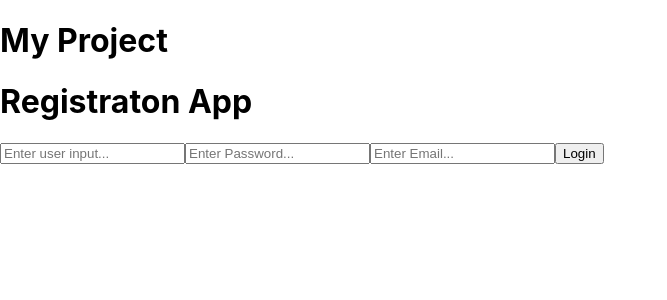
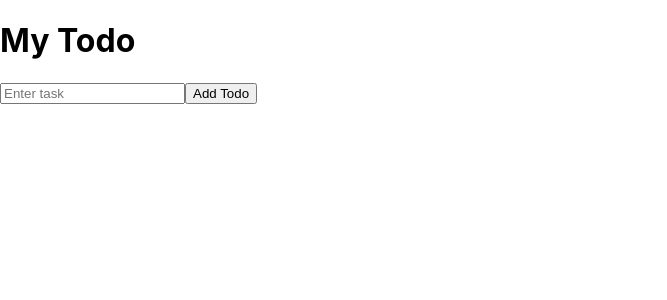
Before and after one commit to RishivYadav/fourth-react, a React (Create React App) app: page / in a window 1280 px wide. Shown: the top 300 px of the page, without its empty margins (0-667 px from the left). Built offline with nearby package versions, Linux system fonts and the light colour scheme.

Commit message:
multiple box

```diff
--- a/src/App.js
+++ b/src/App.js
@@ -3,74 +3,42 @@
 function App() {
   return (
     <>
-      <h1>My Project</h1>
-      <ListDemo />
+      <h1>My Todo</h1>
+      <MyTodo />
     </>
   );
 }
 
-function ListDemo() {
-  let inputRef = useRef();
-  let [list, setList] = useState(["delhi"]);
+function MyTodo() {
+  // let todo = { task: "" };
+  // S1 :: FORM :: MULTIPLE INPUT FIELD
+  let [todo, setTodo] = useState({ task: "" });
 
-  let addItemAction = () => {
-    let inputValue = inputRef.current.value;
-    let newList = [inputValue, ...list];
-    setList(newList);
+  // S3 :: gething the input object on chagne
+  let handleChnageTaskAction = (e) => {
+    console.log(e.target);
+    // e.target === input object
 
-    inputRef.current.value = "";
+    let newTodo = { ...todo, task: e.target.value };
+    setTodo(newTodo);
+  };
+
+  // S4 :: We will be making API call.
+  let addTodoAction = () => {
+    alert(todo.task);
   };
 
   return (
     <>
-      <div
-        className="row justify-content-center align-items-center"
-        style={{ height: "100vh" }}
-      >
-        <div className="col-sm-12 col-md-6">
-          <h1>Registraton App</h1>
-          <input
-            className="form-control"
-            type="text"
-            id="id1"
-            ref={inputRef}
-            placeholder="Enter user input..."
-          />
-          <input
-            className="form-control"
-            type="text"
-            id="id1"
-            ref={inputRef}
-            placeholder="Enter Password..."
-          />
-          <input
-            className="form-control"
-            type="text"
-            id="id1"
-            ref={inputRef}
-            placeholder="Enter Email..."
-          />
-          <input type="button" value="Login" onClick={addItemAction} />
-        </div>
-      </div>
-    </>
-  );
-}
+      <input
+        className="form-control"
+        type="text"
+        placeholder="Enter task"
+        value={todo.task}
+        onChange={handleChnageTaskAction}
+      />
 
-function MessageDemo({ message }) {
-  return (
-    <>
-      <h1>Hello {message}</h1>
-      <p>
-        Lorem, ipsum dolor sit amet consectetur adipisicing elit. Doloribus,
-        dolorem quas sequi tenetur quo odit cupiditate assumenda voluptas
-        quibusdam blanditiis voluptatem quis mollitia eaque molestiae animi,
-        provident eligendi facilis incidunt.
-      </p>
-      <div>
-        <input type="button" value="&#128077;" />
-        <input type="button" value="&#128078;" />
-      </div>
+      <input type="button" value="Add Todo" onClick={addTodoAction} />
     </>
   );
 }
```
